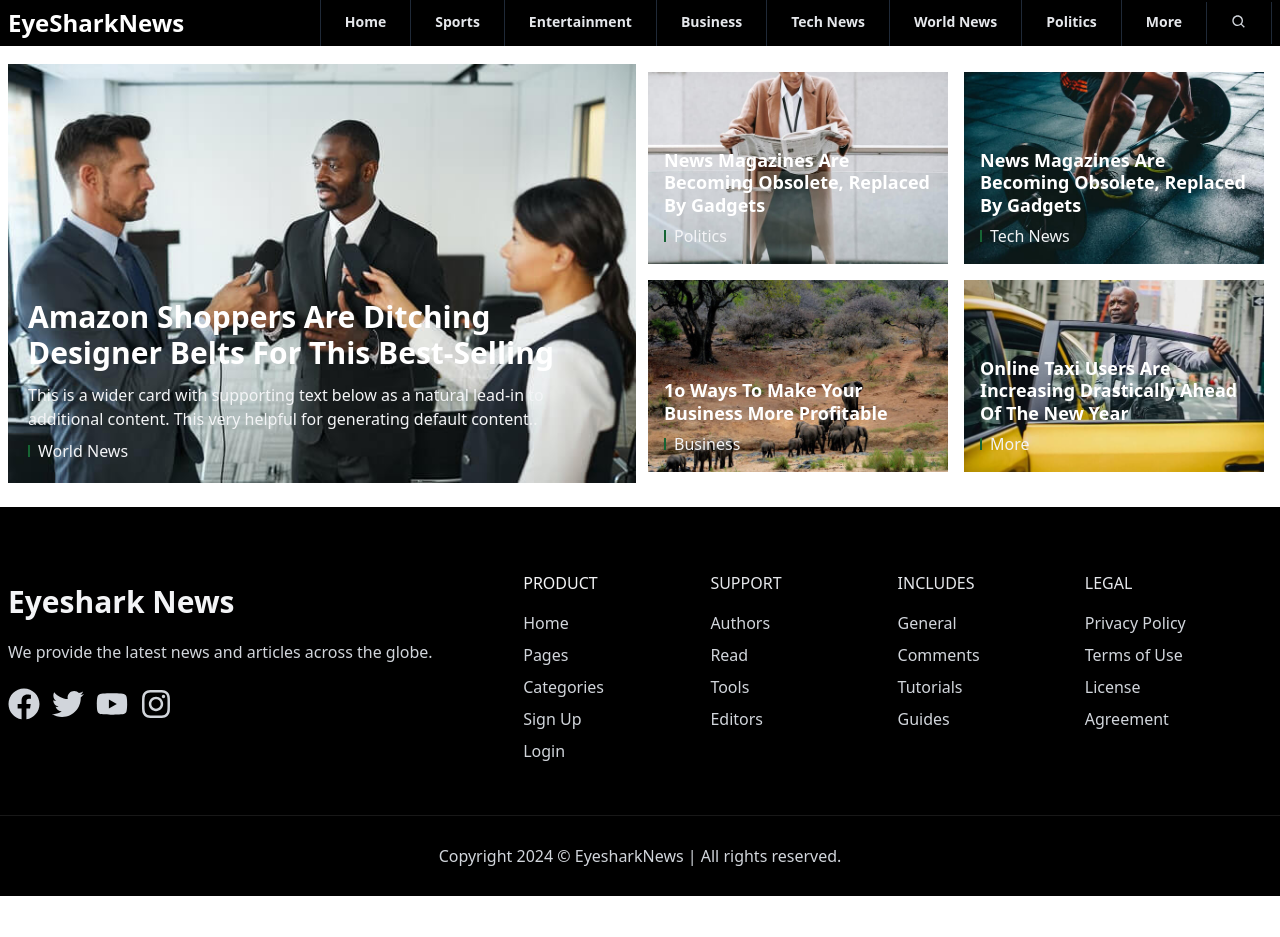
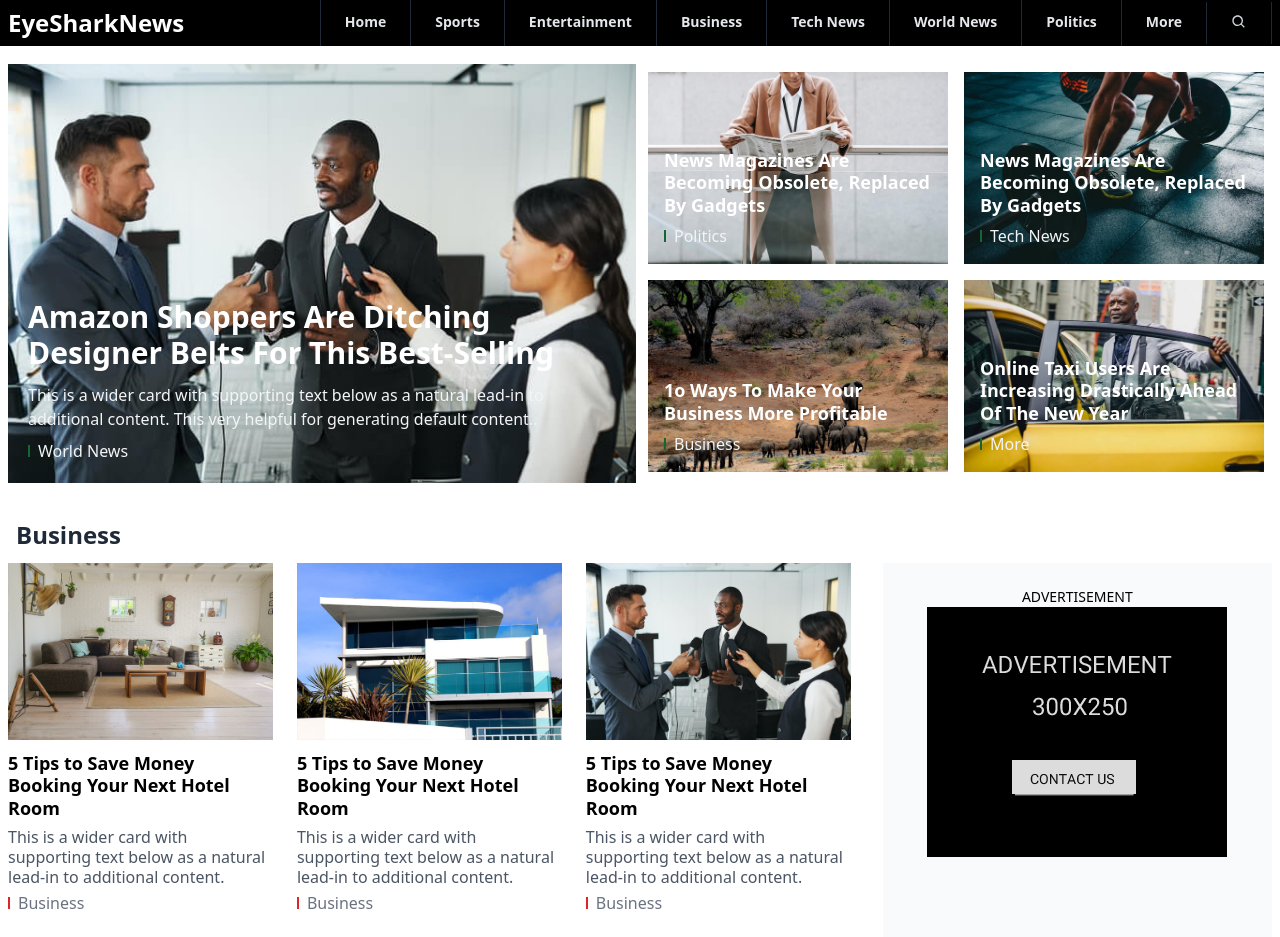
Before and after one commit to Kincaid-kroos/eyesharknews, a React (Vite) app in the folder eyesharknews/: page / in a window 1280 px wide. Shown: the top 937 px of the page. Before the commit the page ends 896 px from the top, so only its background shows below. Built offline with nearby package versions, Linux system fonts and the light colour scheme.

Commit message:
business section updated

```diff
--- a/eyesharknews/src/Pages/Home.jsx
+++ b/eyesharknews/src/Pages/Home.jsx
@@ -1,9 +1,11 @@
 import Hero from './Homepages/hero.jsx';
+import Business from './Homepages/business.jsx';
 
 const Home = () => {
   return (
     <div>
         <Hero />
+        <Business />
     </div>
   )
 }
--- /dev/null
+++ b/eyesharknews/src/Pages/Homepages/business.jsx
@@ -0,0 +1,114 @@
+import img6 from  '../../assets/img6.jpg';
+import img7 from  '../../assets/img7.jpg';
+import img8 from  '../../assets/img8.jpg';
+import img9 from  '../../assets/img9.jpg';
+import img10 from  '../../assets/img10.jpg';
+import img11 from  '../../assets/img11.jpg';
+import advert from  '../../assets/adpic.jpg';
+
+const newsItems = [
+    {
+      link: "#",
+      image: img6,
+      title: "5 Tips to Save Money Booking Your Next Hotel Room",
+      description: "This is a wider card with supporting text below as a natural lead-in to additional content.",
+      category: "Business",
+      categoryLink: "#",
+    },
+    {
+      link: "#",
+      image: img7,
+      title: "5 Tips to Save Money Booking Your Next Hotel Room",
+      description: "This is a wider card with supporting text below as a natural lead-in to additional content.",
+      category: "Business",
+      categoryLink: "#",
+    },
+    {
+        link: "#",
+        image: img8,
+        title: "5 Tips to Save Money Booking Your Next Hotel Room",
+        description: "This is a wider card with supporting text below as a natural lead-in to additional content.",
+        category: "Business",
+        categoryLink: "#",
+      },
+      {
+        link: "#",
+        image: img9,
+        title: "5 Tips to Save Money Booking Your Next Hotel Room",
+        description: "This is a wider card with supporting text below as a natural lead-in to additional content.",
+        category: "Business",
+        categoryLink: "#",
+      },
+      {
+        link: "#",
+        image: img10,
+        title: "5 Tips to Save Money Booking Your Next Hotel Room",
+        description: "This is a wider card with supporting text below as a natural lead-in to additional content.",
+        category: "Business",
+        categoryLink: "#",
+      },
+      {
+        link: "#",
+        image: img11,
+        title: "5 Tips to Save Money Booking Your Next Hotel Room",
+        description: "This is a wider card with supporting text below as a natural lead-in to additional content.",
+        category: "Business",
+        categoryLink: "#",
+      },
+
+  ];
+
+
+const NewsBlock = () => {
+  return (
+    <div className="bg-white">
+      <div className="xl:container mx-auto px-3 sm:px-4 xl:px-2">
+        <div className="flex flex-row flex-wrap">
+          {/* Left */}
+          <div className="flex-shrink max-w-full w-full lg:w-2/3 overflow-hidden">
+            <div className="w-full py-3">
+              <h2 className="text-gray-800 text-2xl font-bold">
+                <span className="inline-block h-5 border-l-3 border-red-600 mr-2"></span>Business
+              </h2>
+            </div>
+            <div className="flex flex-row flex-wrap -mx-3">
+              {/* Replace the image source URLs with appropriate imports */}
+              {/* Each news item */}
+              {newsItems.map((item, index) => (
+                <div key={index} className="flex-shrink max-w-full w-full sm:w-1/3 px-3 pb-3 pt-3 sm:pt-0 border-b-2 sm:border-b-0 border-dotted border-gray-100">
+                  <div className="flex flex-row sm:block hover-img">
+                    <a href={item.link}>
+                      <img className="max-w-full w-full mx-auto" src={item.image} alt={item.title} />
+                    </a>
+                    <div className="py-0 sm:py-3 pl-3 sm:pl-0">
+                      <h3 className="text-lg font-bold leading-tight mb-2">
+                        <a href={item.link}>{item.title}</a>
+                      </h3>
+                      <p className="hidden md:block text-gray-600 leading-tight mb-1">{item.description}</p>
+                      <a className="text-gray-500" href={item.categoryLink}><span className="inline-block h-3 border-l-2 border-red-600 mr-2"></span>{item.category}</a>
+                    </div>
+                  </div>
+                </div>
+              ))}
+            </div>
+          </div>
+          {/* Right */}
+          <div className="flex-shrink max-w-full w-full lg:w-1/3 lg:pl-8 lg:pt-14 lg:pb-8 order-first lg:order-last">
+            <div className="w-full bg-gray-50 h-full">
+              <div className="text-sm py-6 sticky">
+                <div className="w-full text-center">
+                  <a className="uppercase" href="#">Advertisement</a>
+                  <a href="#">
+                    <img className="mx-auto" src={advert} alt="advertisement area" />
+                  </a>
+                </div>
+              </div>
+            </div>
+          </div>
+        </div>
+      </div>
+    </div>
+  );
+}
+
+export default NewsBlock;
```
Also changed, not shown: eyesharknews/src/assets/adhavpic.jpg (added), eyesharknews/src/assets/adpic.jpg (added).
